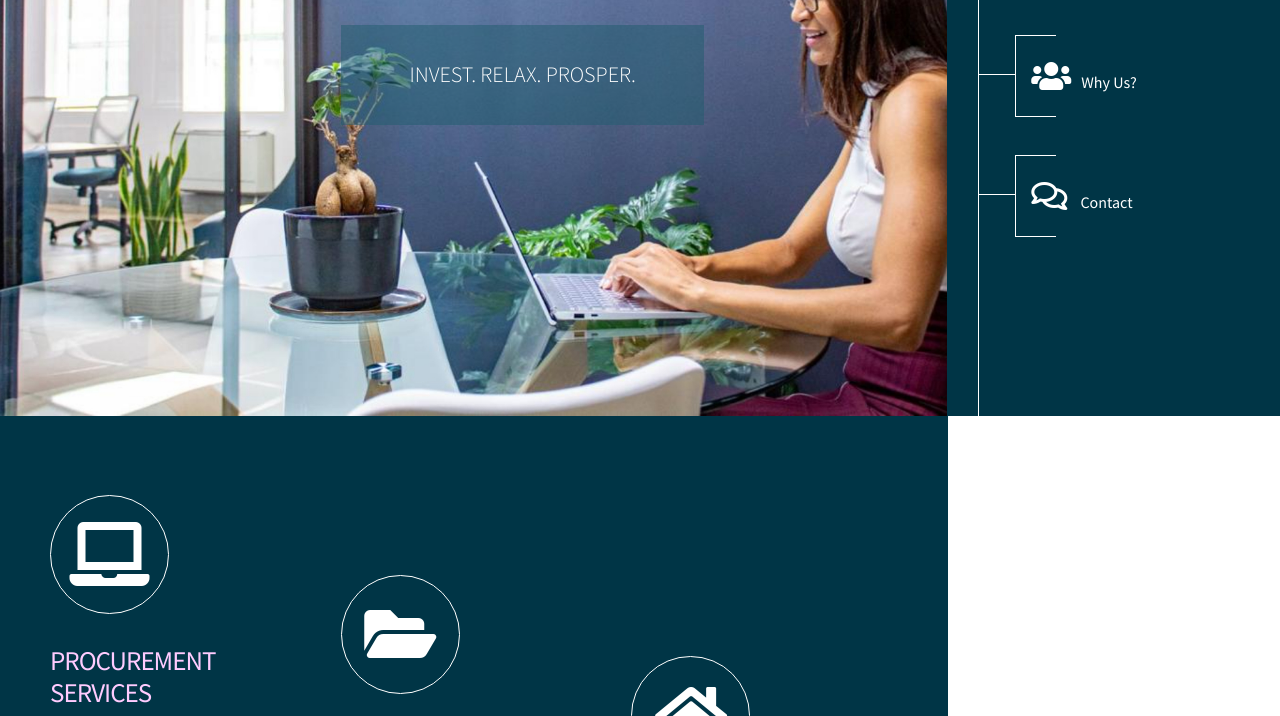
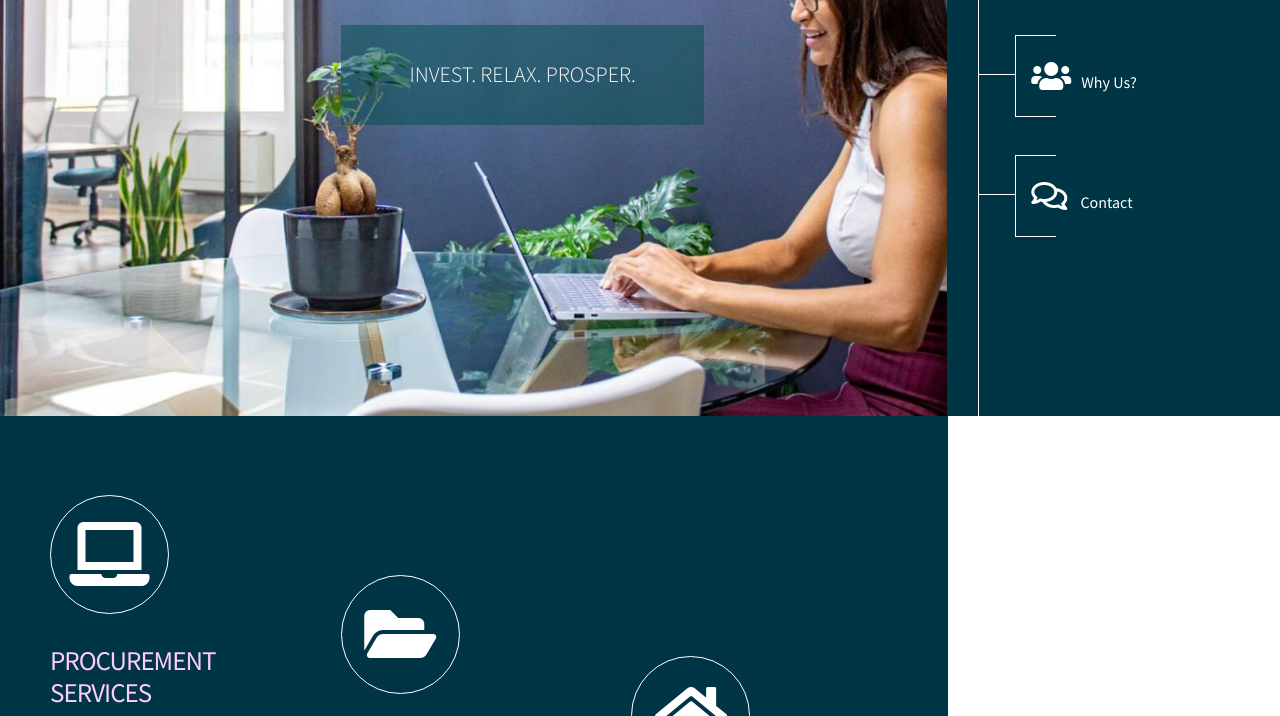
Before and after one commit to KINGOFGRACE/invest2let-website, a plain HTML site: page index.html in a window 1280 px wide. Shown: the part 384-1100 px from the top of the page. Drawn offline with Linux system fonts and the light colour scheme.

Commit message:
Update tooplate-simply-amazed.css

```diff
--- a/css/tooplate-simply-amazed.css
+++ b/css/tooplate-simply-amazed.css
@@ -617,7 +617,9 @@ textarea.form-control {
   align-items: flex-start;
 }
 
-.bg-blue-transparent { background-color: rgba(33, 93, 110, 0.5); }
+.bg-blue-transparent {
+	background-color: rgba(1, 77, 78, 0.5);
+}
 
 .banner-section .logo-fa {
   color: #fff;
```
